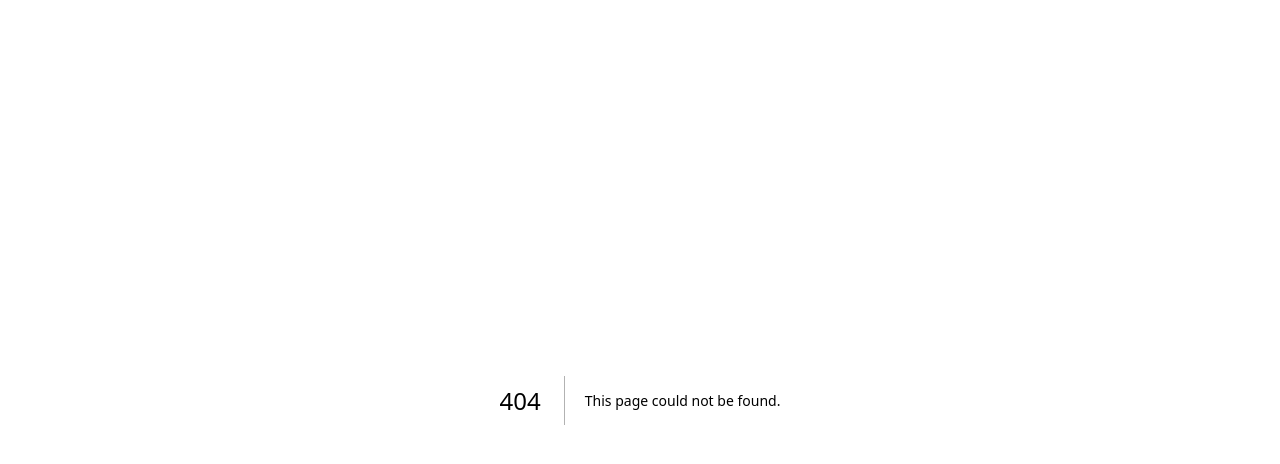
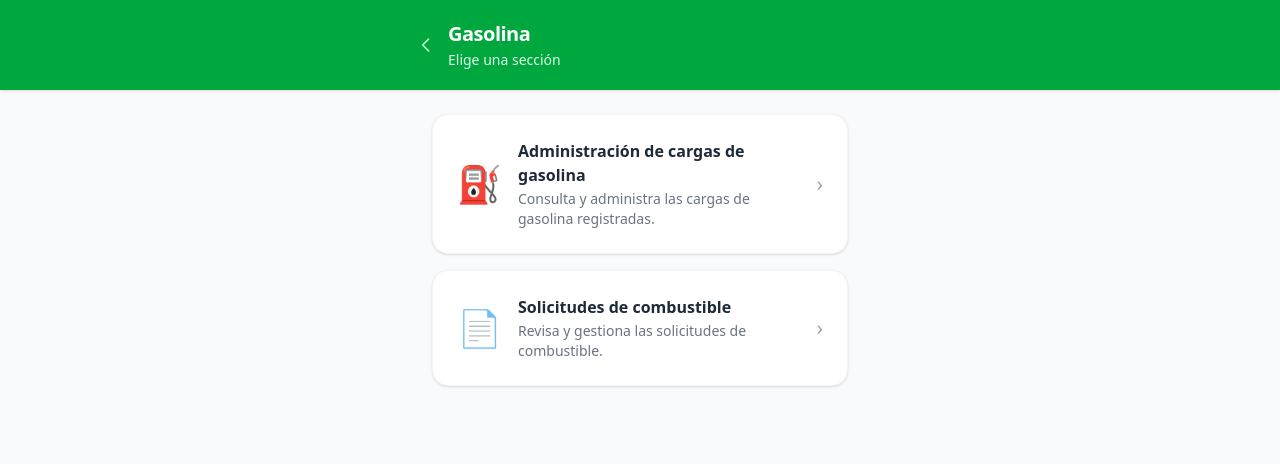
Before and after one commit to sisICSIjhx/flotilla-vehicular, a Next.js app: page /gasolina in a window 1280 px wide. Before the commit this address had no page. Shown: the top 464 px of the page. Built offline with nearby package versions, Linux system fonts and the light colour scheme.

Commit message:
Cambio de las cards de administración y solicitud de cargas de gasolina

```diff
--- a/src/app/admin/cargas-gasolina/CargasGasolinaAdminView.tsx
+++ b/src/app/admin/cargas-gasolina/CargasGasolinaAdminView.tsx
@@ -1,6 +1,7 @@
 'use client'
 
 import { useEffect, useState, useCallback } from 'react'
+import Link from 'next/link'
 import { supabase } from '@/lib/supabase'
 import { combustibleLabel } from '@/lib/constants'
 import { formatFecha, formatMoneda, formatDecimal } from '@/utils/formatters'
@@ -130,9 +131,20 @@
 
   return (
     <div className="min-h-screen bg-gray-50">
-      <header className="bg-green-600 text-white px-4 py-5 shadow">
-        <h1 className="text-xl font-bold">Admin — Cargas de Gasolina</h1>
-        <p className="text-green-200 text-sm mt-0.5">{cargas.length} registros en total</p>
+      <header className="bg-green-600 text-white px-4 py-5 shadow flex items-center gap-3">
+        <Link
+          href="/gasolina"
+          className="text-green-200 hover:text-white transition-colors"
+          aria-label="Volver a Gasolina"
+        >
+          <svg xmlns="http://www.w3.org/2000/svg" className="w-5 h-5" fill="none" viewBox="0 0 24 24" stroke="currentColor" strokeWidth={2}>
+            <path strokeLinecap="round" strokeLinejoin="round" d="M15 19l-7-7 7-7" />
+          </svg>
+        </Link>
+        <div className="flex-1 min-w-0">
+          <h1 className="text-xl font-bold">Admin — Cargas de Gasolina</h1>
+          <p className="text-green-200 text-sm mt-0.5">{cargas.length} registros en total</p>
+        </div>
       </header>
 
       <div className="max-w-4xl mx-auto px-4 py-6 space-y-4">
--- /dev/null
+++ b/src/app/gasolina/page.tsx
@@ -0,0 +1,54 @@
+import Link from 'next/link'
+
+export default function GasolinaPage() {
+  return (
+    <div className="min-h-screen flex flex-col bg-gray-50">
+      {/* Header */}
+      <header className="bg-green-600 text-white px-4 py-5 shadow">
+        <div className="max-w-md mx-auto w-full flex items-center gap-3">
+          <Link href="/" className="text-green-200 hover:text-white transition-colors" aria-label="Volver al inicio">
+            <svg xmlns="http://www.w3.org/2000/svg" className="w-5 h-5" fill="none" viewBox="0 0 24 24" stroke="currentColor" strokeWidth={2}>
+              <path strokeLinecap="round" strokeLinejoin="round" d="M15 19l-7-7 7-7" />
+            </svg>
+          </Link>
+          <div>
+            <h1 className="text-xl font-bold tracking-tight">Gasolina</h1>
+            <p className="text-green-100 text-sm mt-0.5">Elige una sección</p>
+          </div>
+        </div>
+      </header>
+
+      <main className="flex-1 flex flex-col gap-4 px-4 py-6 max-w-md mx-auto w-full">
+        {/* Card: Administración de cargas */}
+        <Link
+          href="/admin/cargas-gasolina"
+          className="bg-white rounded-2xl shadow-sm border border-gray-100 p-6 flex items-center gap-4 hover:border-green-300 hover:shadow transition"
+        >
+          <span className="text-4xl">⛽</span>
+          <div className="flex-1">
+            <h2 className="text-gray-800 font-semibold">Administración de cargas de gasolina</h2>
+            <p className="text-gray-500 text-sm mt-0.5">
+              Consulta y administra las cargas de gasolina registradas.
+            </p>
+          </div>
+          <span className="text-gray-400 text-xl">›</span>
+        </Link>
+
+        {/* Card: Solicitudes */}
+        <Link
+          href="/solicitudes"
+          className="bg-white rounded-2xl shadow-sm border border-gray-100 p-6 flex items-center gap-4 hover:border-green-300 hover:shadow transition"
+        >
+          <span className="text-4xl">📄</span>
+          <div className="flex-1">
+            <h2 className="text-gray-800 font-semibold">Solicitudes de combustible</h2>
+            <p className="text-gray-500 text-sm mt-0.5">
+              Revisa y gestiona las solicitudes de combustible.
+            </p>
+          </div>
+          <span className="text-gray-400 text-xl">›</span>
+        </Link>
+      </main>
+    </div>
+  )
+}
--- a/src/app/historico/HistoricoView.tsx
+++ b/src/app/historico/HistoricoView.tsx
@@ -520,9 +520,15 @@
       )}
 
       {/* Header */}
-      <header className="bg-blue-600 text-white px-4 py-5 shadow">
-        <button onClick={() => router.push('/')} className="text-blue-200 text-sm mb-2">
-          ← Inicio
+      <header className="bg-blue-600 text-white px-4 py-5 shadow flex items-center gap-3">
+        <button
+          onClick={() => router.push('/')}
+          className="text-blue-200 hover:text-white transition-colors"
+          aria-label="Volver al inicio"
+        >
+          <svg xmlns="http://www.w3.org/2000/svg" className="w-5 h-5" fill="none" viewBox="0 0 24 24" stroke="currentColor" strokeWidth={2}>
+            <path strokeLinecap="round" strokeLinejoin="round" d="M15 19l-7-7 7-7" />
+          </svg>
         </button>
         <h1 className="text-xl font-bold">Histórico de recorridos</h1>
       </header>
--- a/src/app/indicadores/IndicadoresView.tsx
+++ b/src/app/indicadores/IndicadoresView.tsx
@@ -463,9 +463,15 @@
 
   return (
     <div className="min-h-screen flex flex-col bg-gray-50">
-      <header className="bg-blue-600 text-white px-4 py-5 shadow">
-        <button onClick={() => router.push('/')} className="text-blue-200 text-sm mb-2">
-          ← Inicio
+      <header className="bg-blue-600 text-white px-4 py-5 shadow flex items-center gap-3">
+        <button
+          onClick={() => router.push('/')}
+          className="text-blue-200 hover:text-white transition-colors"
+          aria-label="Volver al inicio"
+        >
+          <svg xmlns="http://www.w3.org/2000/svg" className="w-5 h-5" fill="none" viewBox="0 0 24 24" stroke="currentColor" strokeWidth={2}>
+            <path strokeLinecap="round" strokeLinejoin="round" d="M15 19l-7-7 7-7" />
+          </svg>
         </button>
         <h1 className="text-xl font-bold">Indicadores</h1>
       </header>
--- a/src/app/page.tsx
+++ b/src/app/page.tsx
@@ -73,13 +73,9 @@
           <span className="text-xl">🚗</span>
           Vehículos
         </a>
-        <a href="/admin/cargas-gasolina" className="flex flex-col items-center gap-0.5 text-gray-500 hover:text-green-600 text-xs">
+        <a href="/gasolina" className="flex flex-col items-center gap-0.5 text-gray-500 hover:text-green-600 text-xs">
           <span className="text-xl">⛽</span>
           Gasolina
-        </a>
-        <a href="/solicitudes" className="flex flex-col items-center gap-0.5 text-gray-500 hover:text-blue-600 text-xs">
-          <span className="text-xl">📄</span>
-          Solicitudes
         </a>
       </nav>
     </div>
--- a/src/app/solicitudes/SolicitudesView.tsx
+++ b/src/app/solicitudes/SolicitudesView.tsx
@@ -296,11 +296,17 @@
 
   return (
     <div className="min-h-screen flex flex-col bg-gray-50">
-      <header className="bg-orange-600 text-white px-4 py-5 shadow">
-        <button onClick={() => router.push('/')} className="text-orange-200 text-sm mb-2">
-          ← Inicio
+      <header className="bg-orange-600 text-white px-4 py-5 shadow flex items-center gap-3">
+        <button
+          onClick={() => router.push('/gasolina')}
+          className="text-orange-200 hover:text-white transition-colors"
+          aria-label="Volver a Gasolina"
+        >
+          <svg xmlns="http://www.w3.org/2000/svg" className="w-5 h-5" fill="none" viewBox="0 0 24 24" stroke="currentColor" strokeWidth={2}>
+            <path strokeLinecap="round" strokeLinejoin="round" d="M15 19l-7-7 7-7" />
+          </svg>
         </button>
-        <div className="flex items-center justify-between">
+        <div className="flex-1 flex items-center justify-between">
           <div>
             <h1 className="text-xl font-bold">Solicitudes de Combustible</h1>
             <p className="text-orange-200 text-sm">
```
